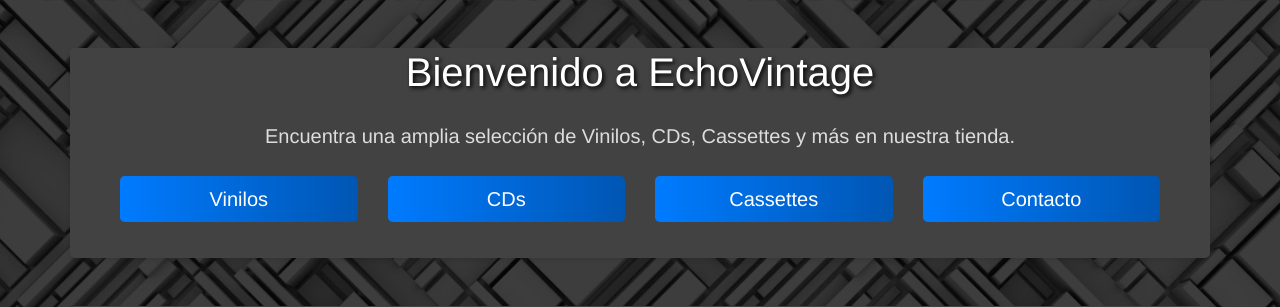
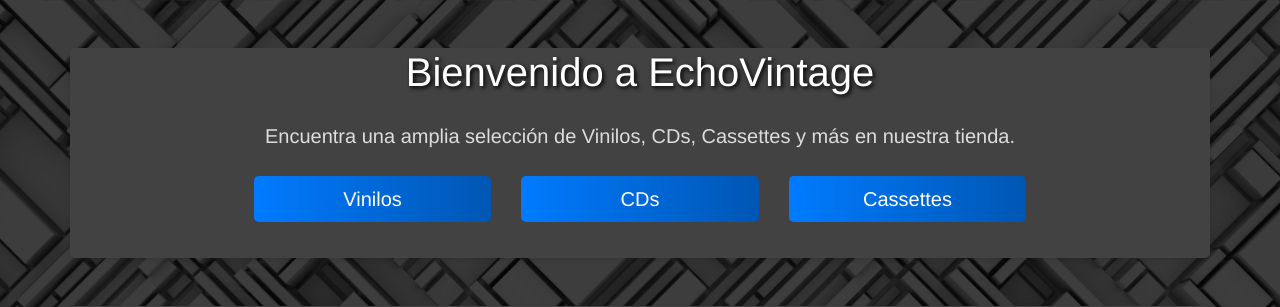
Before and after one commit to alvdiaz/EchoVintage, a Django app: page / in a window 1280 px wide. Shown: the top 307 px of the page. Run offline with Django 5.2, Linux system fonts and the light colour scheme; some libraries are stand-ins or nearby versions.

Commit message:
last commit

```diff
--- a/tienda/templates/tienda/home.html
+++ b/tienda/templates/tienda/home.html
@@ -27,9 +27,6 @@
       </div>
       <div class="col-md-3 mb-3">
         <a href="{% url 'cassetes' %}" class="btn btn-primary btn-lg btn-block">Cassettes</a>
-      </div>
-      <div class="col-md-3 mb-3">
-        <a href="{% url 'contacto' %}" class="btn btn-primary btn-lg btn-block">Contacto</a>
       </div>
     </div>
   </div>
```
